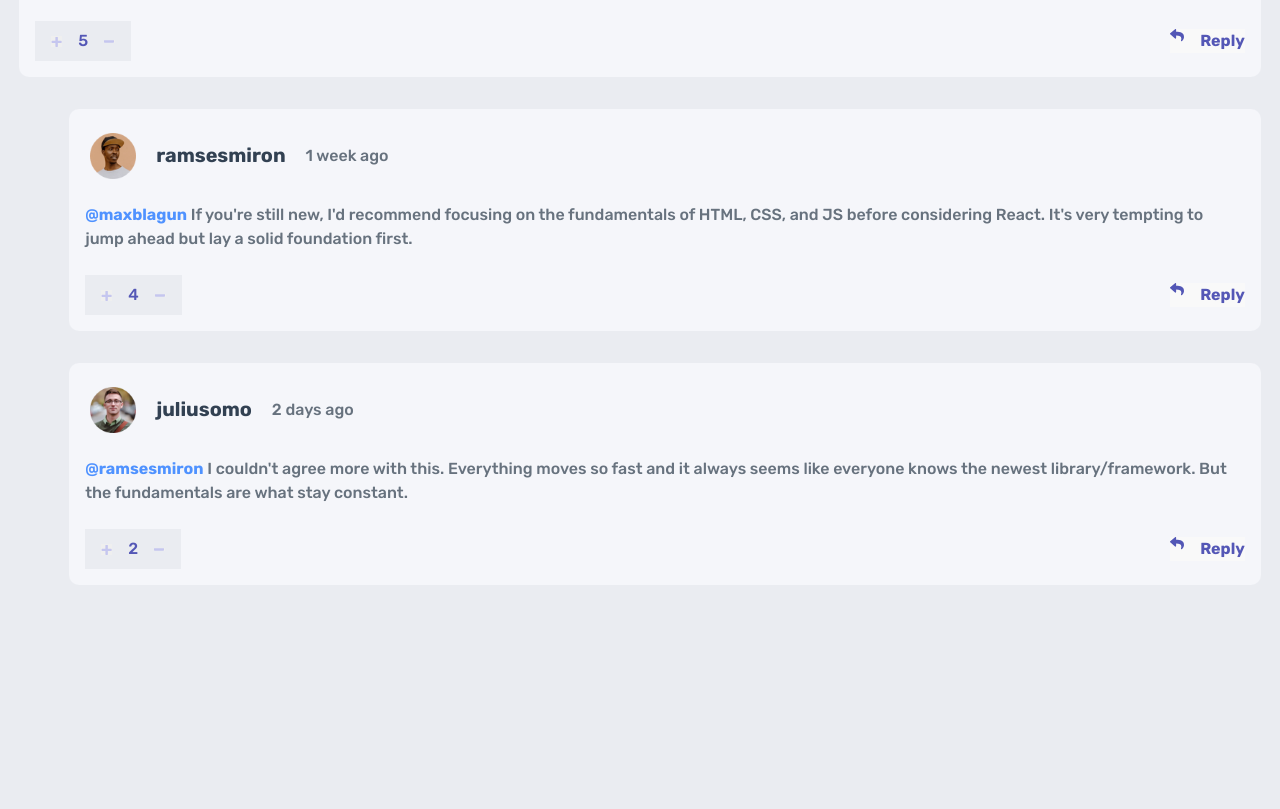
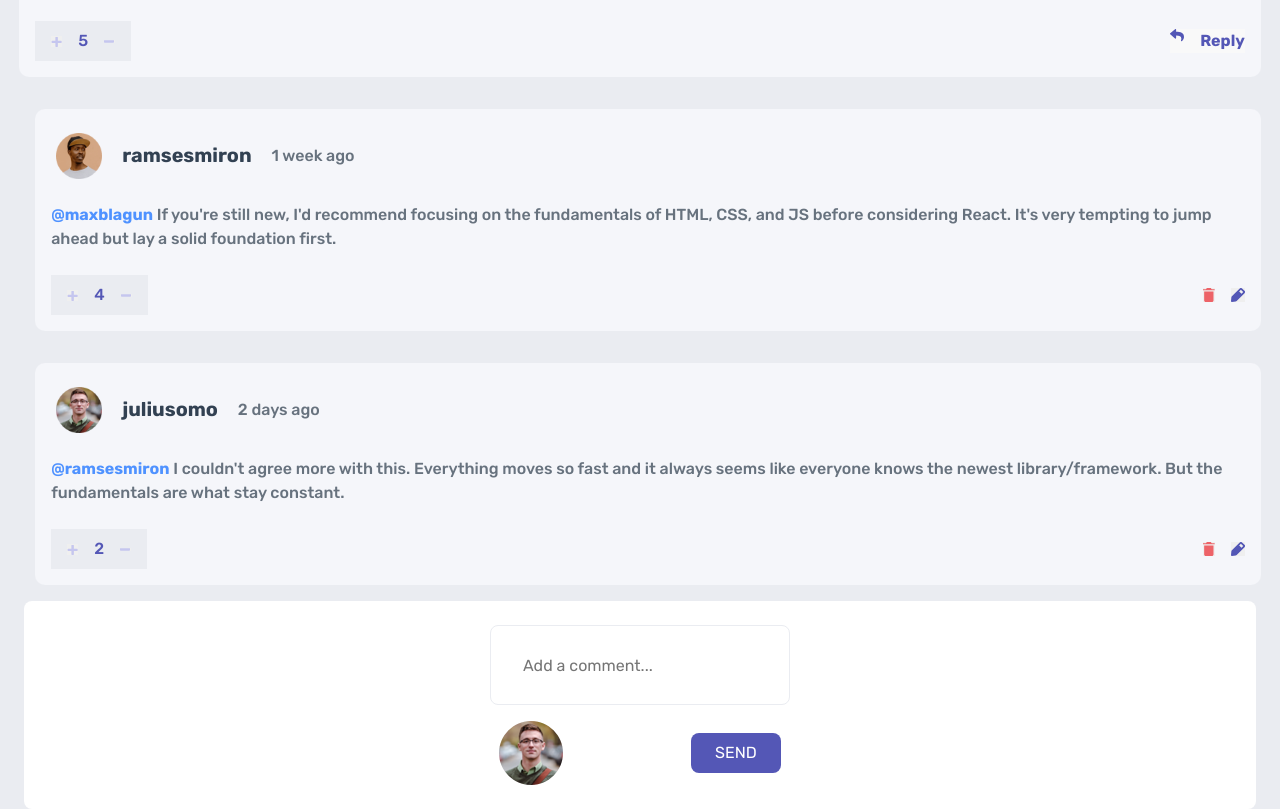
Before and after one commit to cyrilmuchemi/interactive-comments-section, a plain HTML site: page index.html in a window 1280 px wide. Shown: the part 431-1240 px from the top of the page. Before the commit the page ends 1016 px from the top, so only its background shows below. Drawn offline with Linux system fonts and the light colour scheme.

Commit message:
Add comment box

```diff
--- a/assets/style.css
+++ b/assets/style.css
@@ -167,6 +167,10 @@ body {
   font-size: 1.55rem;
 }
 
+.text-sm{
+  min-width: 100%;
+}
+
 /*project styling*/
 .comment{
   background-color: var(--clr-neutral-400);
@@ -221,22 +225,64 @@ body {
   margin-left: 1.875rem;
 }
 
-.replies {
-  margin-left: 40px;
-  border-left: 2px solid #ccc;
-  padding-left: 16px;
-}
+
 .reply {
   background-color: #f9f9f9;
 }
+
 .replying-to {
   color: #4f92ff;
   font-weight: bold;
 }
 
+.replies-wrapper {
+  margin-left: 0.875rem;
+  border-left: 2px solid var(--clr-neutral-300);
+}
 
-.replies-wrapper {
-  margin-left: 2rem;
-  border-left: 2px solid var(--clr-neutral-300);
-  padding-left: 1rem;
+.post-comment{
+  display: flex;
+  flex-direction: column;
+  align-items: center;
+  margin-top: 1rem;
+  background-color: var(--clr-neutral-500);
+  padding-block: 1.5rem;
+  margin-inline: 1.5rem;
+  margin-block: 1rem;
+  border-radius: 8px;
 }
+
+.text-input{
+  width: 300px;
+  height: 80px;
+  padding-inline: 2rem;
+  border: 1px solid var(--clr-neutral-300);
+  border-radius: 8px;
+}
+
+.send{
+  display: flex;
+  gap: 8rem;
+  align-items: center;
+  margin-top: 1rem;
+}
+
+.send-btn{
+  background-color: var(--clr-primary-600);
+  color: var(--clr-neutral-500);
+  width: 90px;
+  height: 40px;
+  border-radius: 8px;
+  border: none;
+}
+
+.delete-edit{
+  display: flex;
+  align-items: center;
+  gap: 1rem;
+}
+
+.delete-edit button{
+  border: none;
+  cursor: pointer;
+}
--- a/index.html
+++ b/index.html
@@ -12,6 +12,14 @@
 <body>
   <div class="wrapper">
   </div>
+  <div class="post-comment">
+    <label for="comment"></label>
+    <input type="text" class="text-input" placeholder="Add a comment...">
+    <div class="send">
+      <img src="./assets/images/avatars/image-juliusomo.webp" alt="avatar">
+      <button class="send-btn">SEND</button>
+    </div>
+  </div>
   <script src="./src/index.js"></script>
 </body>
 </html>
--- a/src/index.js
+++ b/src/index.js
@@ -13,13 +13,12 @@ fetch('./data.json')
         let comments_HTML = '';
 
         displayed_comments.forEach(comment => {
-          comments_HTML += generate_comment_html(comment); // top-level comment
+          comments_HTML += generate_comment_html(comment);
 
           if (comment.replies && comment.replies.length > 0) {
-            // Replies are grouped but not squished
             comments_HTML += '<div class="replies-wrapper">';
             comment.replies.forEach(reply => {
-              comments_HTML += generate_comment_html(reply);
+              comments_HTML += generate_reply_html(reply);
             });
             comments_HTML += '</div>';
           }
@@ -46,11 +45,37 @@ fetch('./data.json')
                 <span class="score font-bold text-blue">${comment.score}</span>
                 <button class="subtract"><img src="./assets/images/icon-minus.svg" alt="icon minus"></button>
               </div>
-              <button class="reply text-blue font-bolder">
+             <button class="reply text-blue font-bolder">
                 <img src="./assets/images/icon-reply.svg" alt="reply icon">
                 <p>Reply</p>
-              </button>
+            </button>
             </div>
           </div>
         `;
     };
+
+    const generate_reply_html = (reply) => {
+        return `
+            <div class="comment">
+            <div class="comment-top pt-2">
+              <img class="avatar" src="${reply.user.image.webp}" alt="avatar">
+              <p class="font-bolder text-name fs-2">${reply.user.username}</p>
+              <p class="font-bold text-sm">${reply.createdAt}</p>
+            </div>
+            <p class="font-bold pt-2">
+              ${reply.replyingTo ? `<span class="replying-to">@${reply.replyingTo}</span> ` : ''}${reply.content}
+            </p>
+            <div class="comment-bottom pt-2">
+              <div class="vote">
+                <button class="add"><img src="./assets/images/icon-plus.svg" alt="icon plus"></button>
+                <span class="score font-bold text-blue">${reply.score}</span>
+                <button class="subtract"><img src="./assets/images/icon-minus.svg" alt="icon minus"></button>
+              </div>
+               <div class="delete-edit">
+               <button><img src="./assets/images/icon-delete.svg" alt="delete icon"/></button>
+               <button><img src="./assets/images/icon-edit.svg" alt="edit icon"/></button>
+              </div>
+            </div>
+          </div>
+        `
+    }
```
